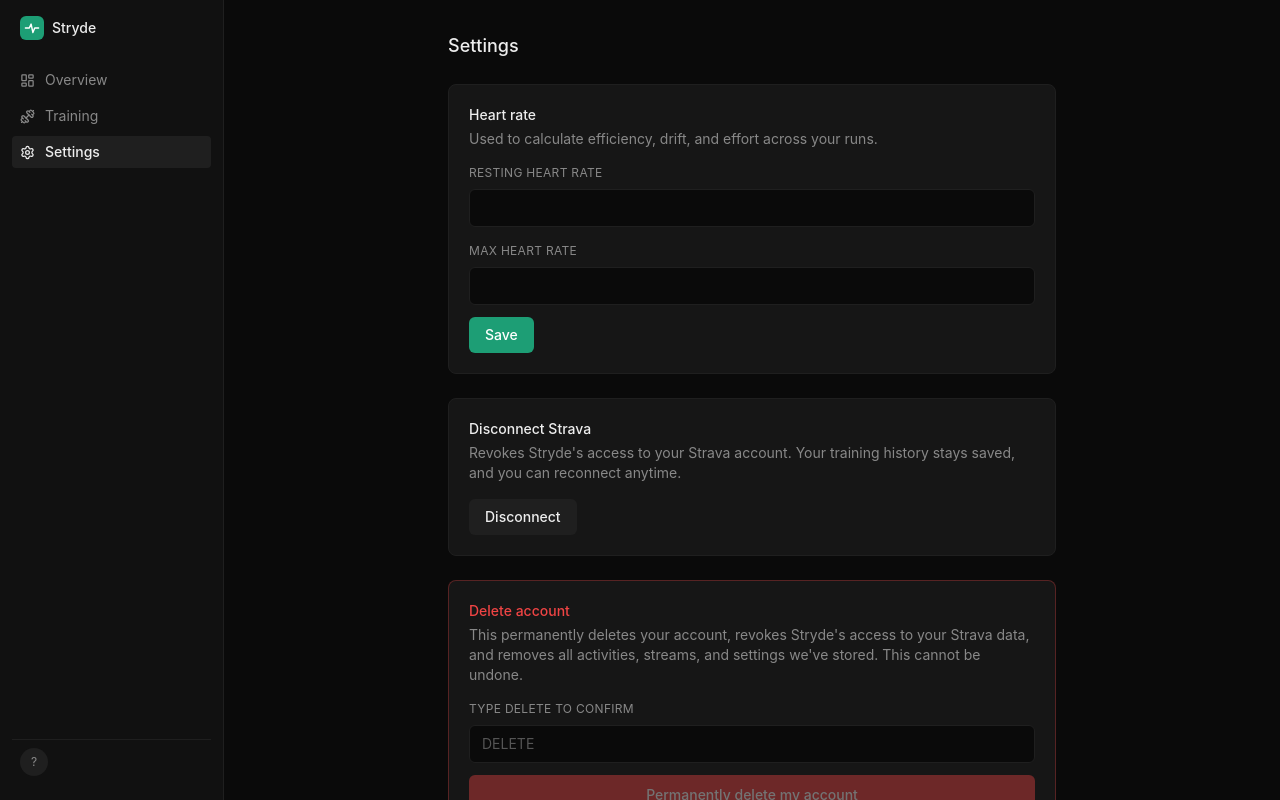
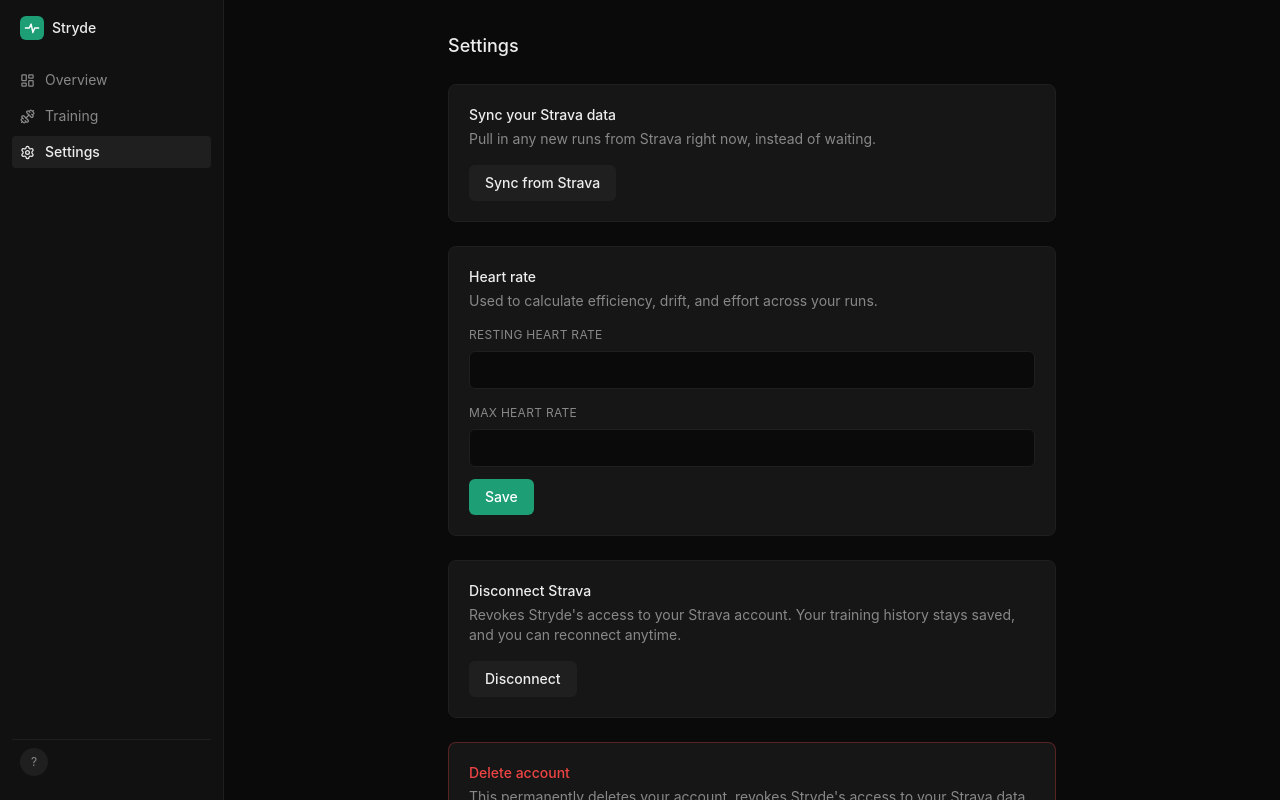
Before and after one commit to rickydixon3/stryde, a React (Vite) app in the folder client/: page /settings in a window 1280 px wide. Built offline with nearby package versions, Linux system fonts and the light colour scheme; no server answers; sample sign-in values are in the browser's storage.

Commit message:
Add manual sync for pulling Strava activities

```diff
--- a/client/src/pages/Settings.tsx
+++ b/client/src/pages/Settings.tsx
@@ -2,18 +2,26 @@
 import { apiFetch } from '../utils/api'
 
 export default function Settings() {
+  // HR SETTINGS
   const [restingHr, setRestingHr] = useState('')
   const [maxHr, setMaxHr] = useState('')
   const [hrSaved, setHrSaved] = useState(false)
   const [hrError, setHrError] = useState('')
   const [savingHr, setSavingHr] = useState(false)
 
+  // DISCONNECTING STRAVA
   const [disconnecting, setDisconnecting] = useState(false)
   const [disconnectError, setDisconnectError] = useState('')
 
+  // DELETING ACCOUNT
   const [confirmText, setConfirmText] = useState('')
   const [deleting, setDeleting] = useState(false)
   const [deleteError, setDeleteError] = useState('')
+
+  const [syncing, setSyncing] = useState(false)
+  const [syncError, setSyncError] = useState<string | null>(null)
+  const [syncSuccess, setSyncSuccess] = useState(false)
+
 
   useEffect(() => {
     apiFetch('/auth/me')
@@ -100,11 +108,56 @@
     }
   }
 
+  const handleSyncNow = () => {
+    setSyncing(true)
+    setSyncError(null)
+    setSyncSuccess(false)
+
+    apiFetch('/activities/sync-now', { method: 'POST' })
+      .then(async res => {
+        if (res.status === 429) {
+          const data = await res.json()
+          setSyncError(`Please wait ${data.secondsRemaining}s before syncing again`)
+          return
+        }
+        if (!res.ok) {
+          setSyncError('Sync failed, please try again')
+          return
+        }
+        setSyncSuccess(true)
+      })
+      .catch(() => setSyncError('Sync failed, please try again'))
+      .finally(() => setSyncing(false))
+  }
+
   return (
     <div className="max-w-2xl mx-auto px-8 py-8 flex flex-col gap-6">
 
       <div>
         <h1 className="text-lg font-medium text-[#ededed]">Settings</h1>
+      </div>
+
+    {/* Manual Sync w/ Strava */}
+      <div className="border border-[#1f1f1f] rounded-lg p-5 bg-[#161616]">
+        <p className="text-sm font-medium text-[#ededed] mb-1">Sync your Strava data</p>
+        <p className="text-sm text-[#888888] mb-4">
+          Pull in any new runs from Strava right now, instead of waiting.
+        </p>
+
+        {syncError && <p className="text-xs text-[#ef4444] mb-3">{syncError}</p>}
+        {syncSuccess && !syncError && (
+          <p className="text-xs text-[#1D9E75] mb-3">
+            Your latest runs have been pulled in from Strava.
+          </p>
+        )}
+
+        <button
+          onClick={handleSyncNow}
+          disabled={syncing}
+          className="bg-[#1f1f1f] hover:bg-[#2a2a2a] disabled:opacity-50 text-[#ededed] text-sm font-medium px-4 py-2 rounded-md transition-colors"
+        >
+          {syncing ? 'Syncing...' : syncSuccess ? 'Synced' : 'Sync from Strava'}
+        </button>
       </div>
 
       {/* Heart rate settings */}
@@ -145,6 +198,9 @@
           {savingHr ? 'Saving...' : 'Save'}
         </button>
       </div>
+
+
+
 
       {/* Disconnect */}
       <div className="border border-[#1f1f1f] rounded-lg p-5 bg-[#161616]">
```
Also changed, not shown: 1 other file (tests, documents, lock files or other folders).
